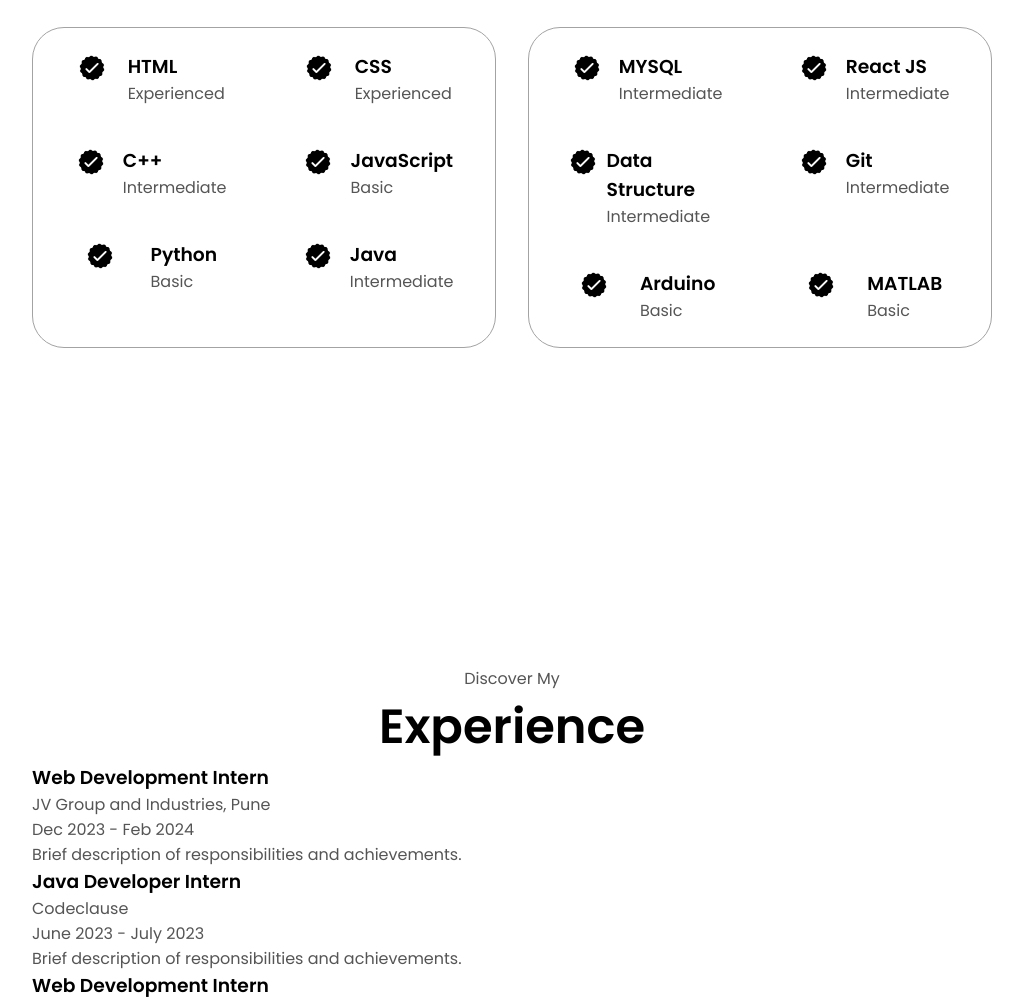
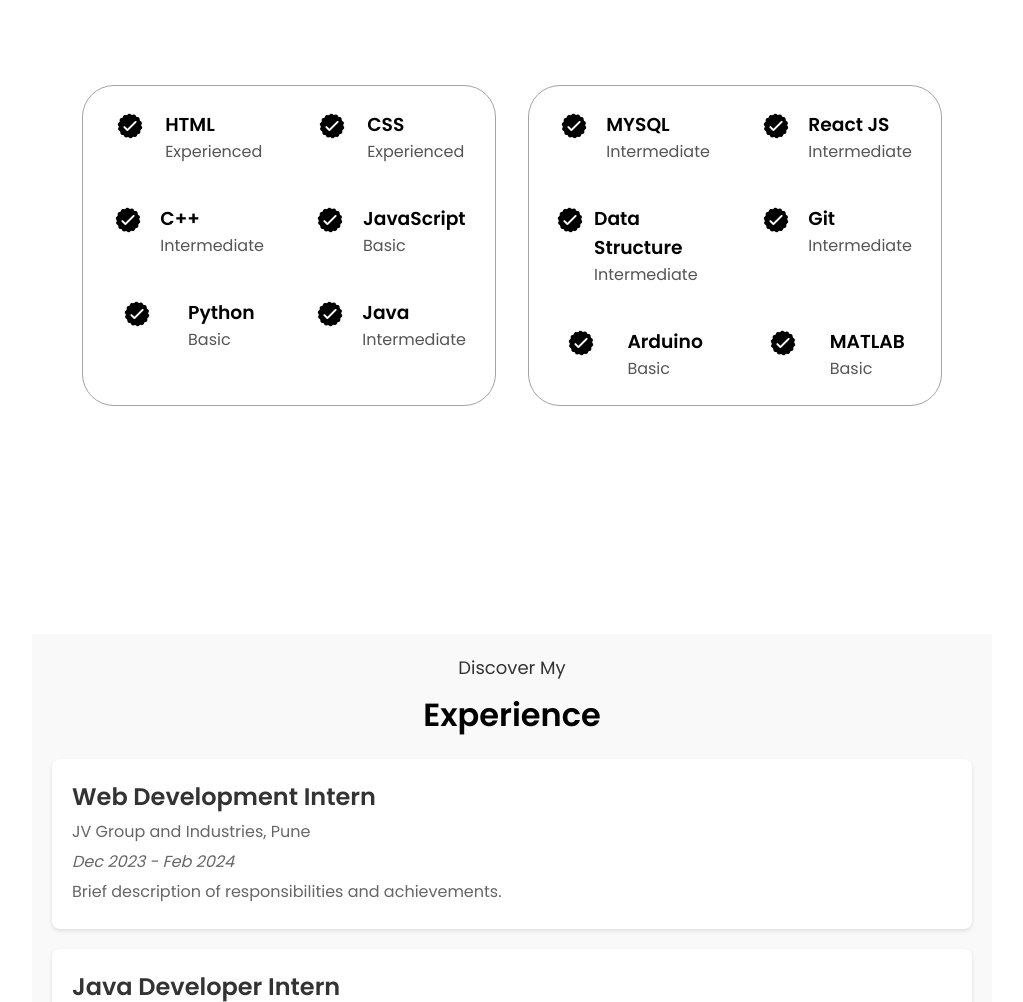
Before and after one commit to Rushikeshpawar305/Rushikeshpawar305.github.io, a plain HTML site: page index.html in a window 1280 px wide. Shown: the part 1798-2800 px from the top of the page, without its empty margins (128-1151 px from the left). Drawn offline with Linux system fonts and the light colour scheme.

Commit message:
Few changes in experience

```diff
--- a/index.html
+++ b/index.html
@@ -324,7 +324,7 @@
                 class="project-img"
               />
             </div>
-            <h2 class="experience-sub-title project-title">Project One</h2>
+            <h2 class="experience-sub-title project-title">Resume Builder</h2>
             <div class="btn-container">
               <button
                 class="btn btn-color-2 project-btn"
@@ -342,7 +342,7 @@
                 class="project-img"
               />
             </div>
-            <h2 class="experience-sub-title project-title">Project Two</h2>
+            <h2 class="experience-sub-title project-title">Password Generator</h2>
             <div class="btn-container">
               <button
                 class="btn btn-color-2 project-btn"
@@ -360,7 +360,7 @@
                 class="project-img"
               />
             </div>
-            <h2 class="experience-sub-title project-title">Project Three</h2>
+            <h2 class="experience-sub-title project-title">ANPR Recognition</h2>
             <div class="btn-container">
               <button
                 class="btn btn-color-2 project-btn"
@@ -378,7 +378,7 @@
                 class="project-img"
               />
             </div>
-            <h2 class="experience-sub-title project-title">Project Four</h2>
+            <h2 class="experience-sub-title project-title">Calculator</h2>
             <div class="btn-container">
               <button
                 class="btn btn-color-2 project-btn"
--- a/style.css
+++ b/style.css
@@ -294,7 +294,6 @@ section {
   display: flex;
   flex-wrap: wrap;
   justify-content: space-between;
-
 }
 
 .about-pic {
@@ -331,6 +330,52 @@ section {
 /* EXPERIENCE SECTION */
 
 #experience {
+  padding: 20px;
+  background-color: #f9f9f9;
+}
+
+.section__text__p1 {
+  font-size: 18px;
+  color: #333;
+  margin-bottom: 10px;
+}
+
+.title {
+  font-size: 32px;
+  font-weight: bold;
+  margin-bottom: 20px;
+}
+
+.experience-section {
+  display: flex;
+  flex-direction: column;
+  gap: 20px; /* Adds space between each experience entry */
+}
+
+.experience {
+  padding: 20px;
+  background-color: #ffffff;
+  border-radius: 8px;
+  box-shadow: 0 2px 4px rgba(0, 0, 0, 0.1);
+}
+
+.experience h3 {
+  margin: 0;
+  font-size: 24px;
+  color: #333;
+}
+
+.experience p {
+  margin: 5px 0;
+  color: #666;
+}
+
+.duration {
+  font-style: italic;
+  color: #999;
+}
+
+#experience {
   position: relative;
 }
 
@@ -338,13 +383,14 @@ section {
   color: rgb(85, 85, 85);
   font-weight: 600;
   font-size: 1.75rem;
-  margin-bottom: 2rem;
+  margin-bottom: 10rem;
 }
 
 .experience-details-container {
   display: flex;
   justify-content: center;
   flex-direction: column;
+  padding: 50px;
 }
 
 .article-container {
@@ -389,8 +435,9 @@ article .icon {
 
 .project-img {
   width: 100%;
-  height: auto;
+  height: 100%;
   border-radius: 2rem;
+  max-width: fit-content;
 }
 
 .project-content {
@@ -411,7 +458,6 @@ article .icon {
   border-radius: 0.5rem;
   margin-top: 1rem;
 }
-
 
 /* CONTACT */
 
```
